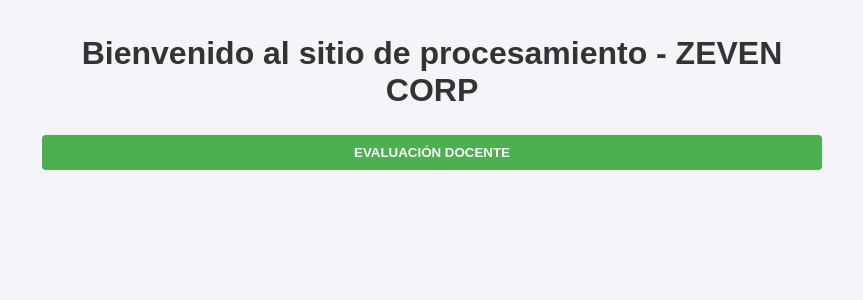
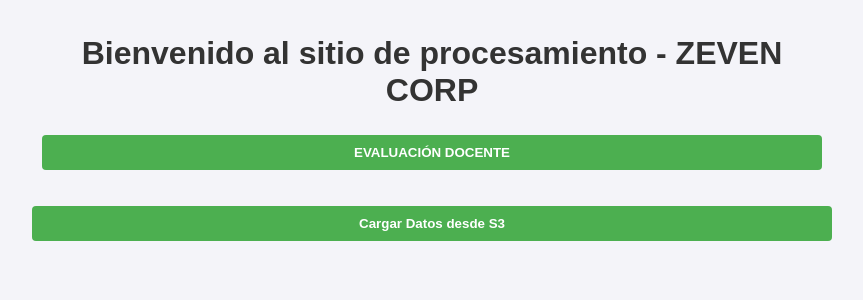
Before and after one commit to PieroXX64/ZevenCorp, a Flask app: page / in a window 1280 px wide. Shown: the top 300 px of the page, without its empty margins (208-1071 px from the left). Run offline with Flask 3, Linux system fonts and the light colour scheme.

Commit message:
index.html

```diff
--- a/templates/index.html
+++ b/templates/index.html
@@ -11,6 +11,33 @@
         <ul>
             <li><a href="{{ url_for('evaluacion_docente') }}"><button>EVALUACIÓN DOCENTE</button></a></li>
         </ul>
+
+        <!-- Botón para cargar los datos desde S3 -->
+        <button id="loadDataButton">Cargar Datos desde S3</button>
+
+        <!-- Script para manejar el clic en el botón y cargar los datos -->
+        <script>
+            document.getElementById('loadDataButton').addEventListener('click', function() {
+                // Realiza una solicitud POST para cargar los datos desde S3
+                fetch('/load_data', {
+                    method: 'POST',
+                    headers: {
+                        'Content-Type': 'application/json'
+                    }
+                })
+                .then(response => response.json())
+                .then(data => {
+                    if (data.status === 'success') {
+                        alert('Datos cargados correctamente.');
+                        // Aquí puedes cargar los filtros o hacer alguna otra acción
+                    } else if (data.status === 'info') {
+                        alert('Los datos ya están cargados.');
+                    } else {
+                        alert('Error al cargar los datos.');
+                    }
+                });
+            });
+        </script>
     </div>
 </body>
 </html>
```
